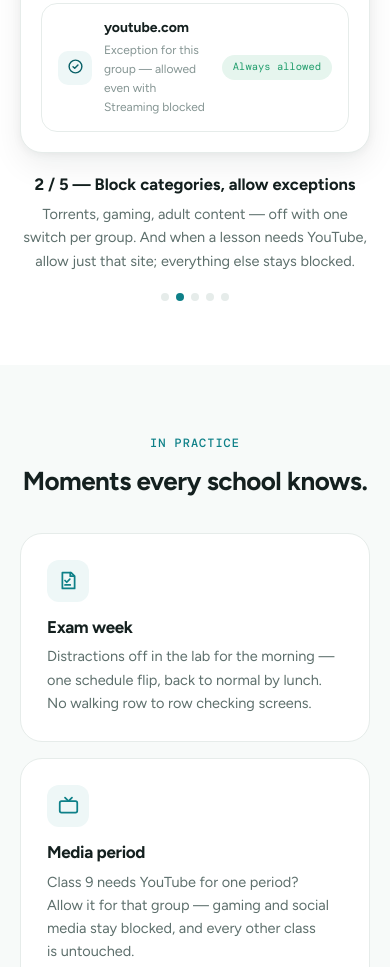
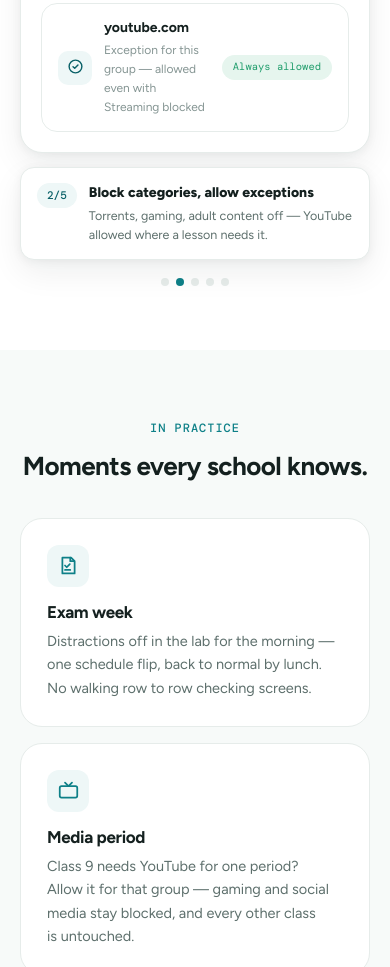
Before and after one commit to zakshahq/marketing, a plain HTML site: page schools.html in a window 390 px wide. Shown: the part 2799-3766 px from the top of the page. Drawn offline with nearby package versions, Linux system fonts and the light colour scheme.

Commit message:
Schools tour: caption becomes a float-chip guide overlaid on the frame (old .float-chip pattern); tighter one-line captions; static below frame on mobile

```diff
--- a/schools.html
+++ b/schools.html
@@ -57,7 +57,24 @@
     .demo__arrow--l { left: -21px; }
     .demo__arrow--r { right: -21px; }
     @media (max-width: 800px) { .demo__arrow--l { left: 8px; } .demo__arrow--r { right: 8px; } }
-    .demo__nav { display: flex; align-items: center; justify-content: center; margin-top: 20px; }
+    .demo__guide {
+      position: absolute; z-index: 3; left: -24px; bottom: -26px;
+      max-width: 340px; background: var(--surface);
+      border: 1px solid var(--line); border-radius: 14px; box-shadow: var(--sh-2);
+      padding: 14px 16px; display: flex; align-items: flex-start; gap: 12px;
+    }
+    .demo__guide-n {
+      flex: 0 0 auto; font-family: var(--mono); font-size: 11px; font-weight: 500;
+      color: var(--teal-700); background: var(--teal-50); border-radius: var(--r-pill);
+      padding: 4px 10px; margin-top: 1px;
+    }
+    .demo__guide b { font-size: 14px; font-weight: 800; display: block; }
+    .demo__guide p { margin: 3px 0 0; font-size: 12.5px; line-height: 1.5; color: var(--ink-500); }
+    @media (max-width: 800px) {
+      .demo__guide { position: static; max-width: none; margin-top: 14px; }
+    }
+    .demo__nav { display: flex; align-items: center; justify-content: center; margin-top: 44px; }
+    @media (max-width: 800px) { .demo__nav { margin-top: 18px; } }
     .demo__dots { display: flex; gap: 7px; }
     .demo__pip { width: 8px; height: 8px; border-radius: 50%; background: var(--line); border: 0; padding: 0; cursor: pointer; transition: background .15s; }
     .demo__pip.on { background: var(--teal-600); }
@@ -278,12 +295,16 @@
 
           </div>
         </div>
+
+        <div class="demo__guide" id="demo-cap" aria-live="polite">
+          <span class="demo__guide-n" id="demo-step"></span>
+          <div>
+            <b></b>
+            <p></p>
+          </div>
+        </div>
         </div>
 
-        <div class="demo__cap" id="demo-cap" aria-live="polite">
-          <b></b>
-          <p></p>
-        </div>
         <div class="demo__nav">
           <div class="demo__dots" id="demo-dots"></div>
         </div>
@@ -448,11 +469,11 @@
   <script>
     (function () {
       var CAPS = [
-        ['Every school device, one dashboard', 'School-owned, managed devices in groups — classes, labs, library, staff. Personal phones are never part of it.'],
-        ['Block categories, allow exceptions', 'Torrents, gaming, adult content — off with one switch per group. And when a lesson needs YouTube, allow just that site; everything else stays blocked.'],
-        ['Internet on the school’s timetable', 'Social and gaming off 9-to-3 on school days, exam mornings tightened further. Set once — it runs every week on its own.'],
-        ['The record, when anyone asks', 'Domain-level activity per group and device — what was reached, what was blocked. Never page content.'],
-        ['Enrolment in minutes', 'Android enrols with one QR during setup; Windows rolls out via MSI. Tamper-proof from day one.']
+        ['Every school device, one place', 'Classes, labs, library, staff — school-owned devices only, never personal phones.'],
+        ['Block categories, allow exceptions', 'Torrents, gaming, adult content off — YouTube allowed where a lesson needs it.'],
+        ['Internet on the school’s timetable', 'Social and gaming off 9-to-3, tighter on exam mornings. Set once, runs weekly.'],
+        ['The record, when anyone asks', 'What was reached and blocked, per group and device. Never page content.'],
+        ['Enrolment in minutes', 'Android: one QR at setup. Windows: one MSI for the fleet. Tamper-proof from day one.']
       ];
       var i = 0, n = CAPS.length, timer = null;
       var track = document.getElementById('demo-track');
@@ -470,7 +491,8 @@
       function go(to) {
         i = (to + n) % n;
         track.style.transform = 'translateX(-' + (i * 100) + '%)';
-        cap.querySelector('b').textContent = (i + 1) + ' / ' + n + ' — ' + CAPS[i][0];
+        document.getElementById('demo-step').textContent = (i + 1) + '/' + n;
+        cap.querySelector('b').textContent = CAPS[i][0];
         cap.querySelector('p').textContent = CAPS[i][1];
         Array.prototype.forEach.call(dots.children, function (d, k) { d.classList.toggle('on', k === i); });
       }
```
